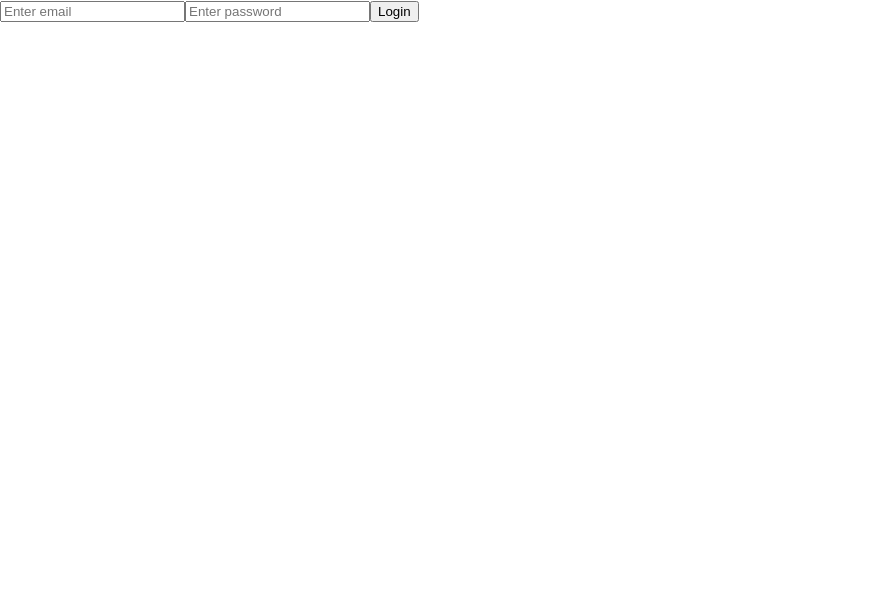
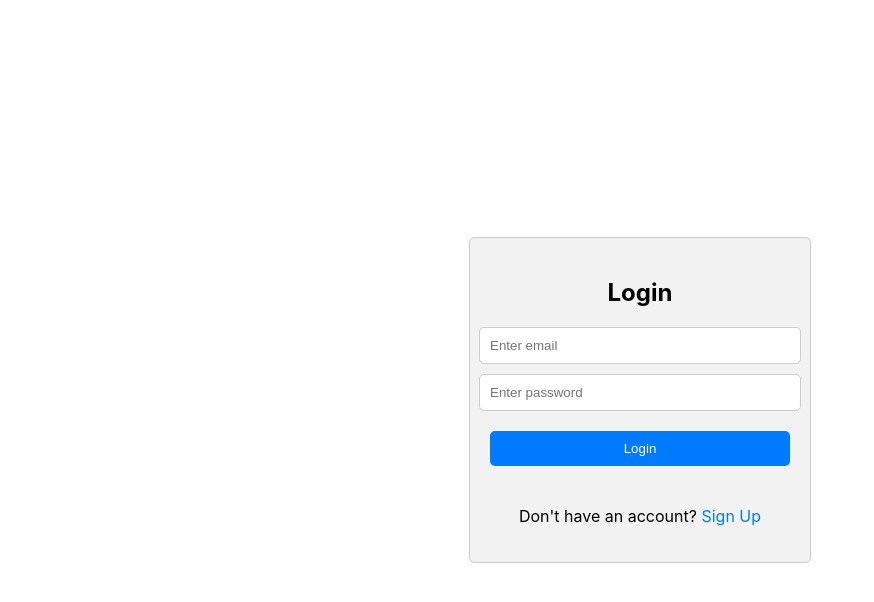
Before and after one commit to Arz472/GoogleDriveClone, a React (Create React App) app: page / in a window 1280 px wide. Shown: the top 602 px of the page, without its empty margins (0-874 px from the left). Built offline with nearby package versions, Linux system fonts and the light colour scheme.

Commit message:
fixed small issues with log in page + added styling to log in page

```diff
--- a/src/components/login.tsx
+++ b/src/components/login.tsx
@@ -1,4 +1,6 @@
 import React, { useState } from 'react';
+import { Link } from 'react-router-dom';
+import '../components/styles/login.css';
 
 type User = {
     email: string;
@@ -18,11 +20,15 @@ const Login: React.FC = () => {
     }
 
     return (
-        <form onSubmit={handleSubmit}>
-            <input type="email" id="email"  placeholder="Enter email" value={user.email} onChange={handleInputChange} />
-            <input type="password" id="password" placeholder="Enter password" value={user.password} onChange={handleInputChange} />
-            <button type="submit">Login</button>
-        </form>
+        <div className="form-container">
+            <form onSubmit={handleSubmit}>
+                <h2>Login</h2>
+                <input type="text" id="email" name="email" placeholder="Enter email" value={user.email} onChange={handleInputChange} />
+                <input type="text" id="password" name="password" placeholder="Enter password" value={user.password} onChange={handleInputChange} />
+                <button type="submit">Login</button>
+                <p>Don't have an account? <Link to="/signup">Sign Up</Link></p>
+            </form>
+        </div>
     );
 }
 
--- /dev/null
+++ b/src/components/styles/login.css
@@ -0,0 +1,60 @@
+.form-container {
+  display: flex;
+  flex-direction: column;
+  align-items: center;
+  justify-content: center;
+  height: 100vh;
+}
+
+form {
+  display: flex;
+  flex-direction: column;
+  align-items: center;
+  justify-content: center;
+  width: 300px;
+  padding: 20px;
+  border: 1px solid #ccc;
+  border-radius: 5px;
+  background-color: #f2f2f2;
+}
+
+h2 {
+  margin-bottom: 20px;
+}
+
+input {
+  width: 100%;
+  padding: 10px;
+  margin-bottom: 10px;
+  border: 1px solid #ccc;
+  border-radius: 5px;
+}
+
+button {
+  width: 100%;
+  padding: 10px;
+  margin-top: 10px;
+  border: none;
+  border-radius: 5px;
+  background-color: #007bff;
+  color: #fff;
+  cursor: pointer;
+}
+
+button:hover {
+  background-color: #0056b3;
+}
+
+p {
+  margin-top: 40px;
+  text-align: center;
+}
+
+p a {
+  color: #007bff;
+  text-decoration: none;
+}
+
+p a:hover {
+  text-decoration: underline;
+}
```
